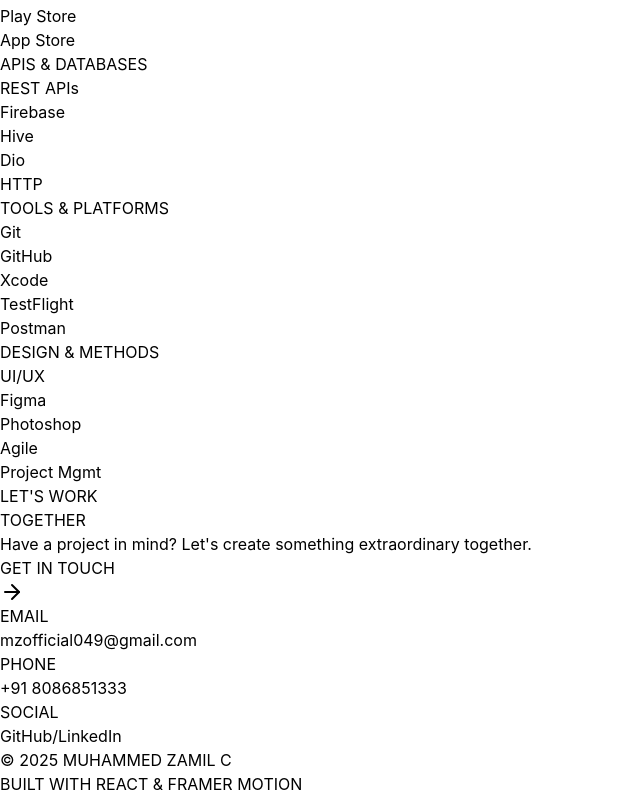
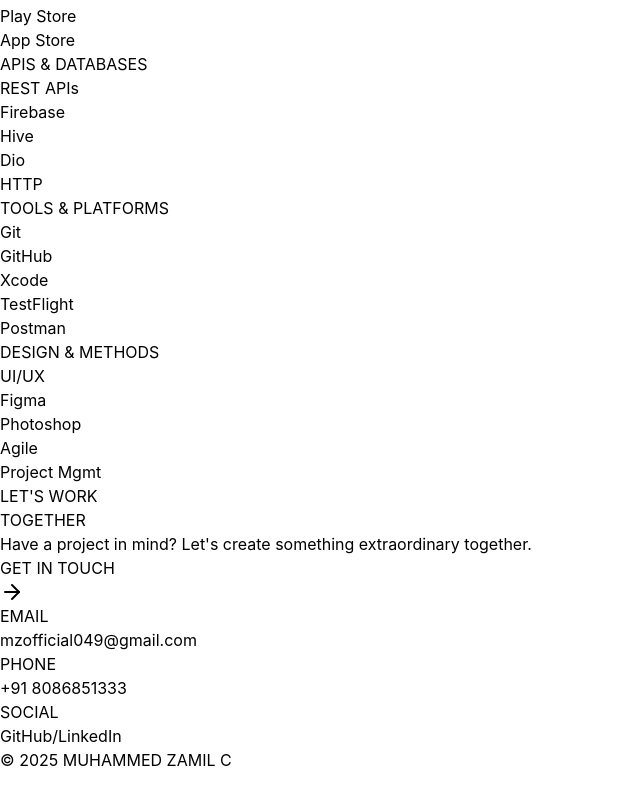
Before and after one commit to MUHAMMEDZAMILC/zamil-portfolio, a React (Vite) app: page / in a window 1280 px wide. Shown: the part 1928-2724 px from the top of the page, without its empty margins (0-640 px from the left). After the commit the page ends 2700 px from the top, so only its background shows below. Built offline with nearby package versions, Linux system fonts and the light colour scheme.

Commit message:
update footer

```diff
--- a/src/App.jsx
+++ b/src/App.jsx
@@ -567,7 +567,6 @@
       <footer className="py-12 px-6 border-t border-gray-900">
         <div className="max-w-7xl mx-auto flex flex-col md:flex-row justify-between items-center">
           <p className="text-gray-500">© 2025 MUHAMMED ZAMIL C</p>
-          <p className="text-gray-500 mt-4 md:mt-0">BUILT WITH REACT & FRAMER MOTION</p>
         </div>
       </footer>
     </div>
```
Also changed, not shown: 1 other file (tests, documents, lock files or other folders).
